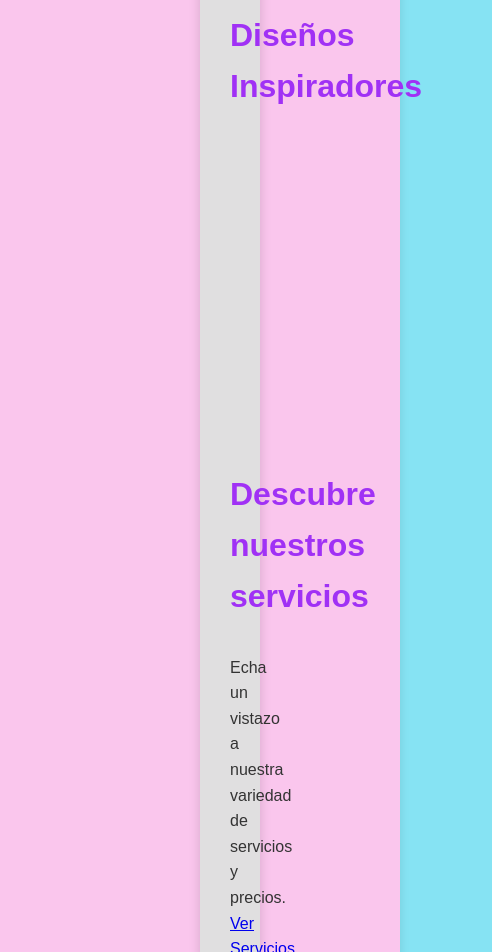
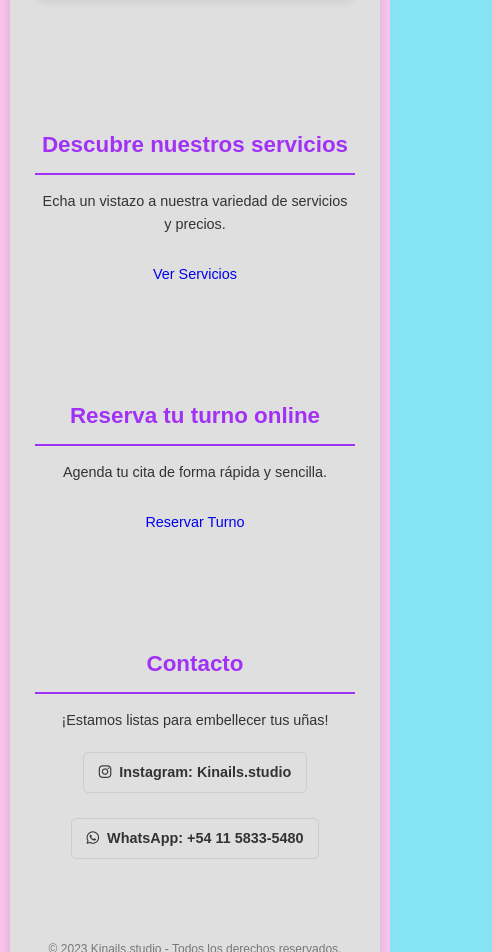
Before and after one commit to kinails/kinails-studio-web, a plain HTML site: page index.html in a window 390 px wide. Shown: the part 1048-2000 px from the top of the page, 492 px wide, since content can reach past the window. Drawn offline with Linux system fonts and the light colour scheme.

Commit message:
Add files via upload

```diff
--- a/styles.css
+++ b/styles.css
@@ -382,7 +382,160 @@ footer {
         margin-right: 0;
         margin-bottom: 0.5rem;
     }
+body {
+        overflow-x: hidden; /* Evita cualquier desplazamiento horizontal no deseado en el body */
+    }
 
+    .wrapper {
+        width: 100%; /* Asegura que el contenedor principal ocupe todo el ancho */
+        padding: 0 10px; /* Reduce el padding para móviles */
+        box-sizing: border-box; /* Incluye el padding en el ancho total */
+    }
 
+    .container { /* Tu contenedor principal de contenido */
+        padding: 10px; /* Un poco de padding interno */
+        width: 100%; /* Asegura que ocupe todo el ancho disponible */
+        box-sizing: border-box;
+    }
 
+    header {
+        padding: 15px 0; /* Ajusta el padding del header */
+    }
+
+    header h1 { /* "Bienvenido a Kinails.studio" */
+        font-size: 1.8em; /* Tamaño de fuente más adecuado para móviles */
+        text-align: center;
+        word-wrap: break-word; /* Permite que palabras largas se rompan en varias líneas */
+        margin-bottom: 10px;
+    }
+
+    header p { /* "Embellecemos tus uñas..." */
+        font-size: 0.9em;
+        text-align: center;
+        padding: 0 10px;
+        margin-bottom: 20px;
+    }
+
+    h2 { /* Títulos de sección como "Nuestros Diseños Inspiradores", "Descubre nuestros servicios" */
+        font-size: 1.6em;
+        text-align: center;
+        margin-top: 25px;
+        margin-bottom: 15px;
+        word-wrap: break-word;
+    }
+
+    .carousel-section { /* Contenedor de la sección del carrusel */
+        padding: 10px 0; /* Ajusta el padding vertical si es necesario */
+    }
+
+    .carousel-container {
+        width: 100%; /* El contenedor del carrusel ocupa todo el ancho */
+        overflow-x: scroll; /* ¡CRUCIAL! Permite el desplazamiento horizontal con el dedo */
+        -webkit-overflow-scrolling: touch; /* Mejora el desplazamiento en iOS */
+        white-space: nowrap; /* Evita que los ítems del carrusel se salten de línea */
+        padding-bottom: 10px; /* Espacio para la barra de desplazamiento si aparece */
+    }
+
+    .carousel-slide-wrapper { /* Contenedor de todos los carousel-item */
+        display: inline-block; /* Asegura que se mantenga en línea con overflow-x */
+    }
+
+    .carousel-item {
+        display: inline-block; /* Mantiene cada imagen del carrusel en una sola línea */
+        width: 80%; /* Cada ítem ocupa un 80% del ancho del contenedor para ver una parte del siguiente */
+        max-width: 300px; /* O un ancho máximo si quieres que no sea demasiado grande en tablets */
+        margin-right: 15px; /* Espacio entre las imágenes del carrusel */
+        vertical-align: top; /* Alinea los ítems en la parte superior */
+        box-sizing: border-box; /* Incluye padding en el ancho */
+    }
+
+    .carousel-item img {
+        max-width: 100%; /* La imagen no se desborda de su contenedor */
+        height: auto; /* Mantiene la proporción original */
+        display: block; /* Elimina posibles espacios extra debajo de la imagen */
+        border-radius: 10px; /* Si tienes bordes redondeados */
+    }
+
+    .slide-caption {
+        white-space: normal; /* Permite que el texto de la leyenda salte de línea */
+        font-size: 0.85em;
+        text-align: center;
+        margin-top: 5px;
+    }
+
+    .section { /* Para las secciones "Descubre nuestros servicios", "Reserva tu turno", "Contacto" */
+        padding: 20px 15px; /* Ajusta el padding para móviles */
+        margin-bottom: 20px; /* Espacio entre secciones */
+    }
+
+    .section p { /* Párrafos dentro de estas secciones */
+        font-size: 0.9em;
+        text-align: center;
+        margin-bottom: 15px;
+        padding: 0 5px;
+    }
+
+    .section .button { /* Enlaces/botones "Ver Servicios", "Reservar Turno" */
+        display: block; /* Para que ocupe todo el ancho y esté centrado */
+        width: 80%; /* Un porcentaje del ancho para que no sea demasiado largo */
+        max-width: 250px; /* Limita el ancho máximo del botón */
+        margin: 15px auto; /* Centra el botón horizontalmente */
+        padding: 12px 15px;
+        font-size: 1em;
+        text-align: center;
+        text-decoration: none; /* Si es un enlace con estilo de botón */
+        /* Asegúrate de que el color de fondo y texto sean legibles */
+    }
+
+    .contact-info { /* Contenedor de los enlaces de contacto */
+        display: flex;
+        flex-direction: column; /* Apila los enlaces de contacto verticalmente */
+        align-items: center; /* Centra los enlaces */
+        gap: 10px; /* Espacio entre los enlaces */
+        margin-top: 20px;
+    }
+
+    .contact-info .social-link a {
+        font-size: 1em;
+        padding: 8px 15px;
+        border: 1px solid #ccc; /* Un borde para distinguirlo */
+        border-radius: 5px;
+        text-decoration: none;
+        color: #333; /* Color de texto */
+        display: flex; /* Para alinear el icono y el texto */
+        align-items: center;
+    }
+
+    .contact-info .social-link i {
+        margin-right: 8px; /* Espacio entre el icono y el texto */
+    }
+
+    footer {
+        padding: 15px;
+        font-size: 0.75em; /* Tamaño de fuente más pequeño para el footer */
+        text-align: center;
+        margin-top: 30px;
+    }
+
+    /* Ocultar las mariposas de fondo en móviles para mejor rendimiento y evitar desbordes */
+    body::before,
+    body::after {
+        display: none !important; /* Asegura que las mariposas no se muestren en móviles */
+    }
 }
+
+/* Puedes añadir una Media Query para pantallas aún más pequeñas si es necesario (ej. 320px de ancho) */
+@media (max-width: 480px) {
+    header h1 {
+        font-size: 1.5em;
+    }
+    h2 {
+        font-size: 1.4em;
+    }
+    .carousel-item {
+        width: 90%; /* Hace que las imágenes del carrusel sean un poco más grandes */
+    }
+    .section .button {
+        width: 90%;
+    }
+}
```
